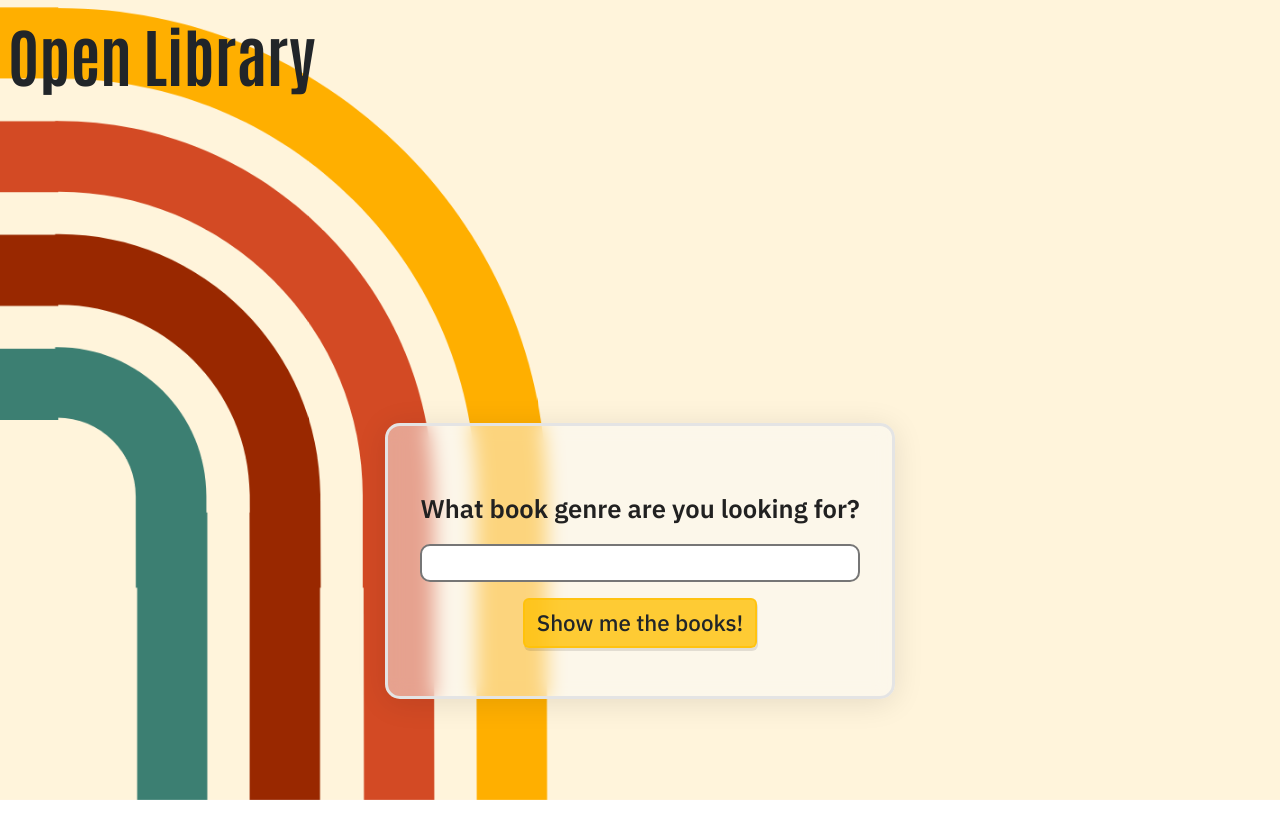
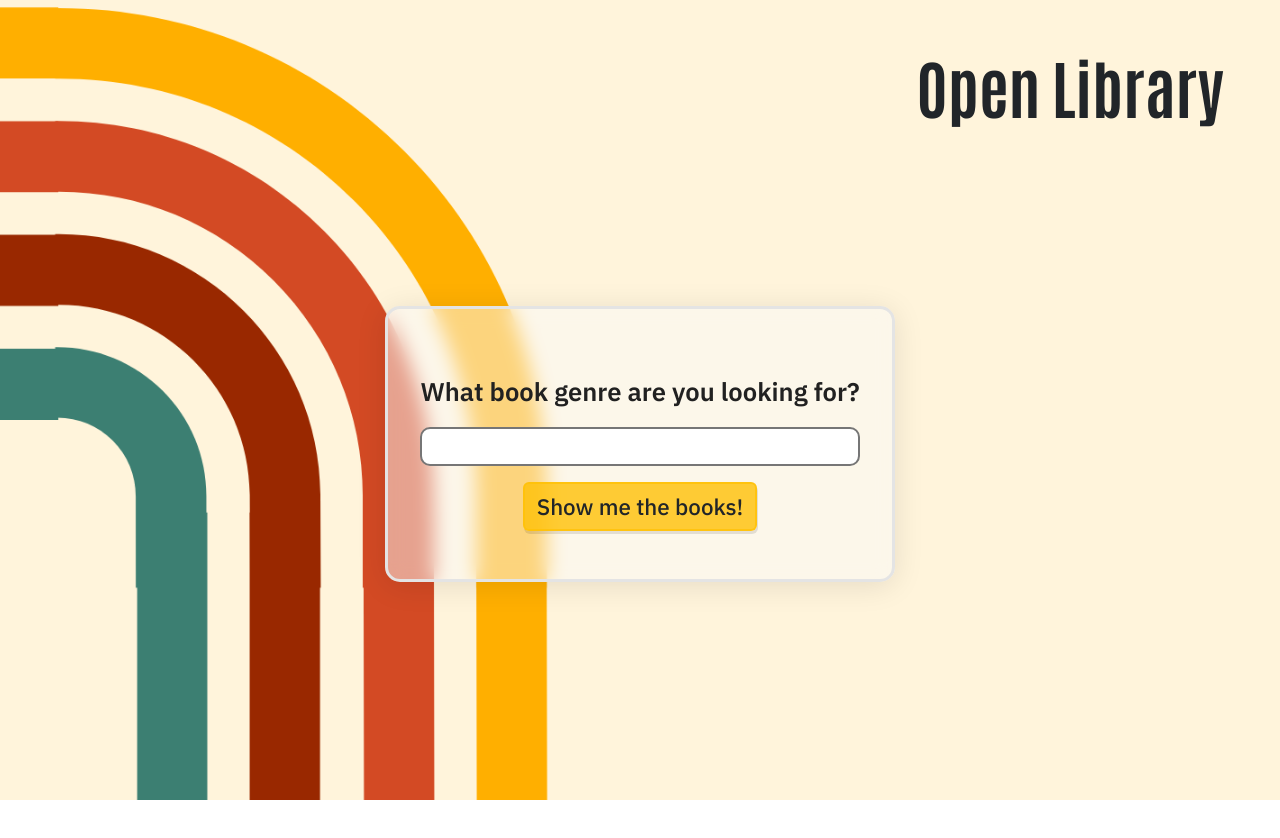
Before and after one commit to saranderlini/open_library_project, a website built with webpack: page dist/index.html in a window 1280 px wide. After the commit the page ends 800 px from the top, so only its background shows below. Built offline with nearby package versions, Linux system fonts and the light colour scheme.

Commit message:
trying to start production

```diff
--- a/dist/index.html
+++ b/dist/index.html
@@ -12,12 +12,12 @@
     <link href="https://fonts.googleapis.com/css2?family=Bebas+Neue&display=swap" rel="stylesheet">
     <link href="https://fonts.googleapis.com/css2?family=IBM+Plex+Sans:ital,wght@0,100;0,200;0,300;0,400;0,500;0,600;0,700;1,100;1,200;1,300;1,400;1,500;1,600;1,700&display=swap" rel="stylesheet">
     <title>Open Library</title>
-<script defer src="bundle477742a4056bef561277.js"></script></head>
+<script defer src="bundle2194dabb30a9cc2df330.js"></script></head>
 <body>
     <div class="div-bg">
         <div class="h-100">
-            <header id="header" class="">
-                <h1 class="antonio-sans-bold px-2 py-3">Open Library</h1>
+            <header id="header" class="headerStart">
+                <h1 class="antonio-sans-bold py-3">Open Library</h1>
             </header>
             <main id="main">
                     <div class="formDiv">
@@ -31,17 +31,8 @@
                     <!-- Populated through script -->
                 </div>
                     <br>
-                <!-- <div class="btn" id="jokeBtn">get me another one</div> -->
             </main>
         </div>
     </div>
-<!--
-    <div class="container">
-    <img id="bg" alt="">
-    </div>
-    <h1>ready to laugh?</h1>
-    <div class="btn" id="joke">Getttt this</div>
-    <button class="btn" id="jokeBtn">Get another one</button>
--->
 </body>
 </html>
--- a/package.json
+++ b/package.json
@@ -22,7 +22,8 @@
     "style-loader": "^4.0.0",
     "webpack": "^5.91.0",
     "webpack-cli": "^5.1.4",
-    "webpack-dev-server": "^5.0.4"
+    "webpack-dev-server": "^5.0.4",
+    "webpack-merge": "^5.10.0"
   },
   "dependencies": {
     "axios": "^1.6.8",
```
Also changed, not shown: 5 other files.
